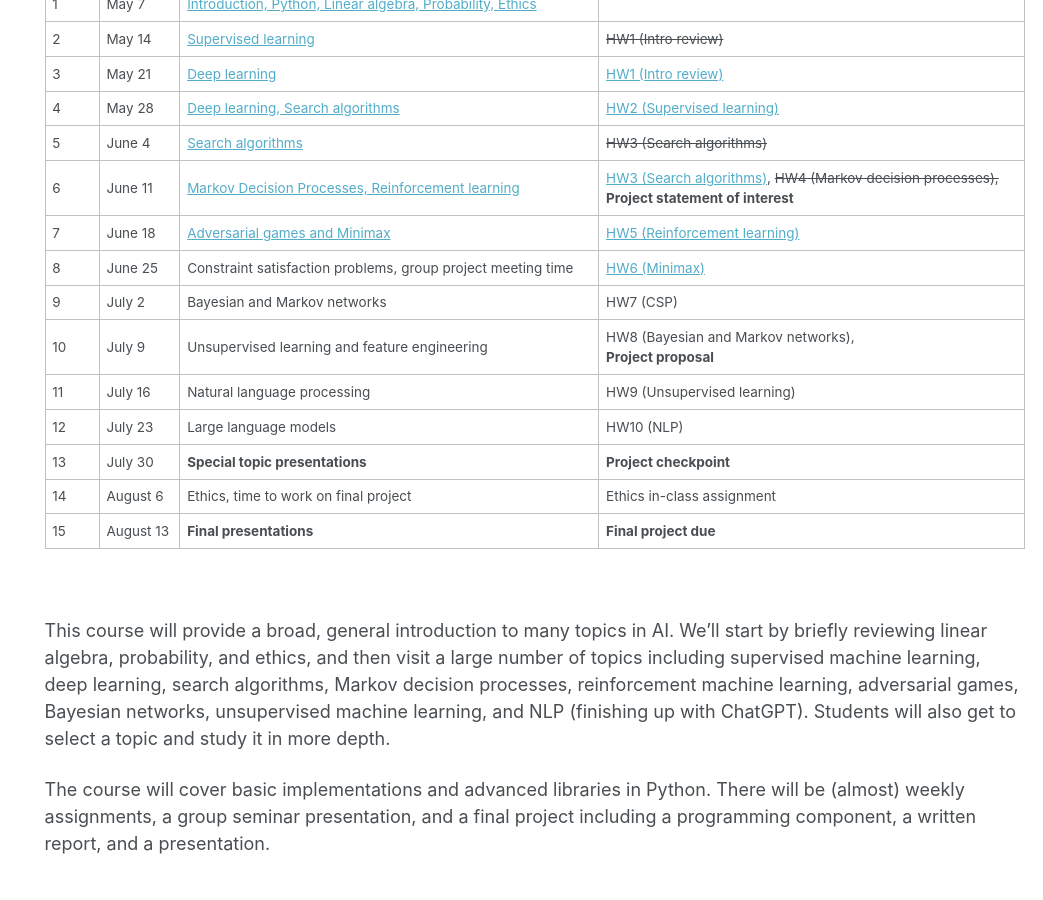
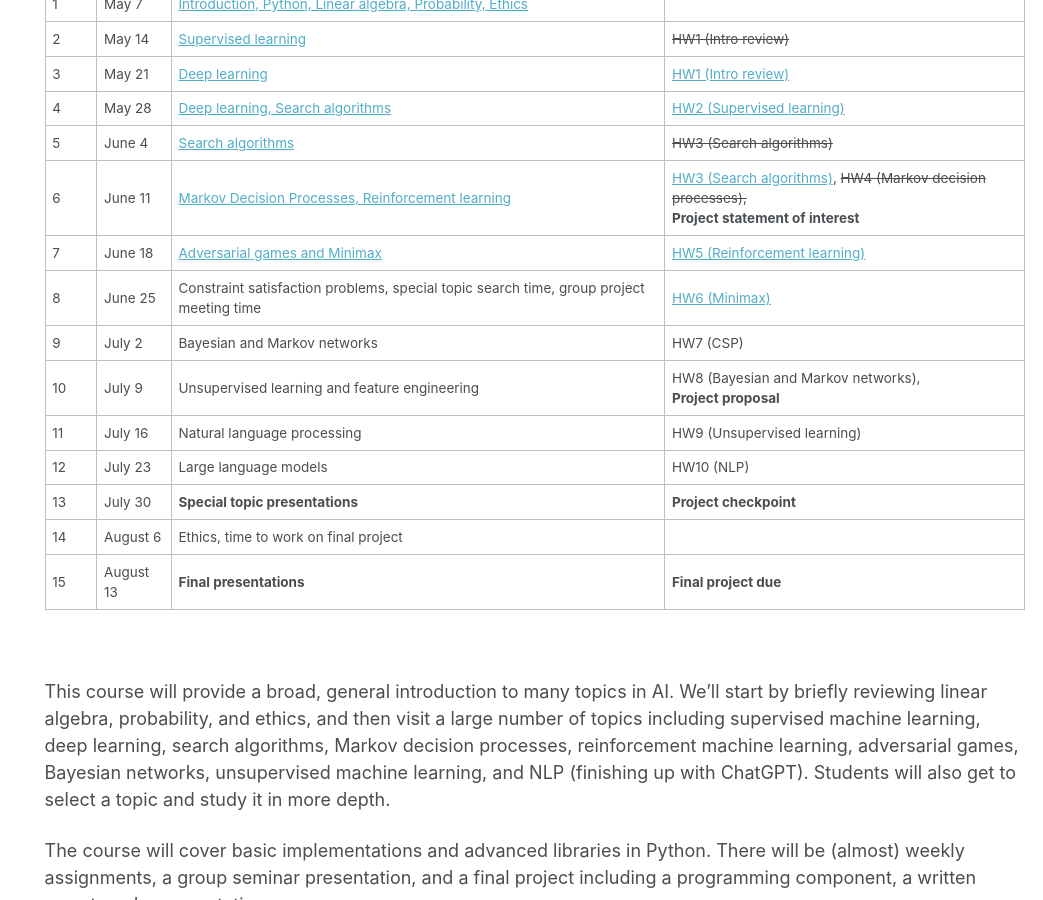
Before and after one commit to rasikabh/rasikabh.github.io, a Jekyll site: the page built from _pages/ai2024su.md, in a window 1280 px wide and 900 px high, scrolled down 799 px. Shown: the whole window, without its empty margins (237-1280 px from the left). Built offline with Jekyll 4.4.1, drawn with Linux system fonts in a browser that asks for light colours.

Commit message:
reduce hw

```diff
--- a/_pages/ai2024su.md
+++ b/_pages/ai2024su.md
@@ -48,13 +48,13 @@ Anjali's office hours: Wednesdays 12-1 on MS Teams
 | 5 | June 4  | [Search algorithms](https://docs.google.com/presentation/d/1S_HBreTyK_fx0_mNDQEZECfPC2_DZTBO8GV9IIIAfRQ/edit?usp=sharing) | ~~HW3 (Search algorithms)~~ |
 | 6 | June 11 | [Markov Decision Processes, Reinforcement learning](https://docs.google.com/presentation/d/1MRXMiKc24fFM7dJJCmc5b2gc-gcZNwxiw4hH1XHh2hs/edit?usp=sharing) | [HW3 (Search algorithms)](https://docs.google.com/document/d/1X47rr-4q-7GGgoqiaasgrwos3YoAz0TrsPuXXJtwaxE/edit?usp=sharing), ~~HW4 (Markov decision processes),~~ <br> **Project statement of interest** |
 | 7 | June 18 | [Adversarial games and Minimax](https://docs.google.com/presentation/d/1l0uDGsmTaVLPzpCRJE8bogM99SP5XXsbV7_5bA5lOuQ/edit?usp=sharing)  | [HW5 (Reinforcement learning)](https://docs.google.com/document/d/1N4oYbFXxA_ynabjAFe53zIPIsAzUWSOwF3aTtgoHLbo/edit?usp=sharing) |
-| 8 | June 25 | Constraint satisfaction problems, group project meeting time | [HW6 (Minimax)](https://docs.google.com/document/d/1UolxaEIeTzN1_YDKRl2H8LqkLFkuS3ylMo7tnhna0_E/edit?usp=sharing) |
+| 8 | June 25 | Constraint satisfaction problems, special topic search time, group project meeting time | [HW6 (Minimax)](https://docs.google.com/document/d/1UolxaEIeTzN1_YDKRl2H8LqkLFkuS3ylMo7tnhna0_E/edit?usp=sharing) |
 | 9 | July 2  | Bayesian and Markov networks | HW7 (CSP) |
 | 10 | July 9  | Unsupervised learning and feature engineering | HW8 (Bayesian and Markov networks), <br> **Project proposal** |
 | 11 | July 16 | Natural language processing | HW9 (Unsupervised learning) |
 | 12 | July 23 | Large language models | HW10 (NLP) |
 | 13 | July 30 | **Special topic presentations** | **Project checkpoint** |
-| 14 | August 6 | Ethics, time to work on final project | Ethics in-class assignment |
+| 14 | August 6 | Ethics, time to work on final project |  |
 | 15 | August 13  | **Final presentations** | **Final project due** |
 
 
```
